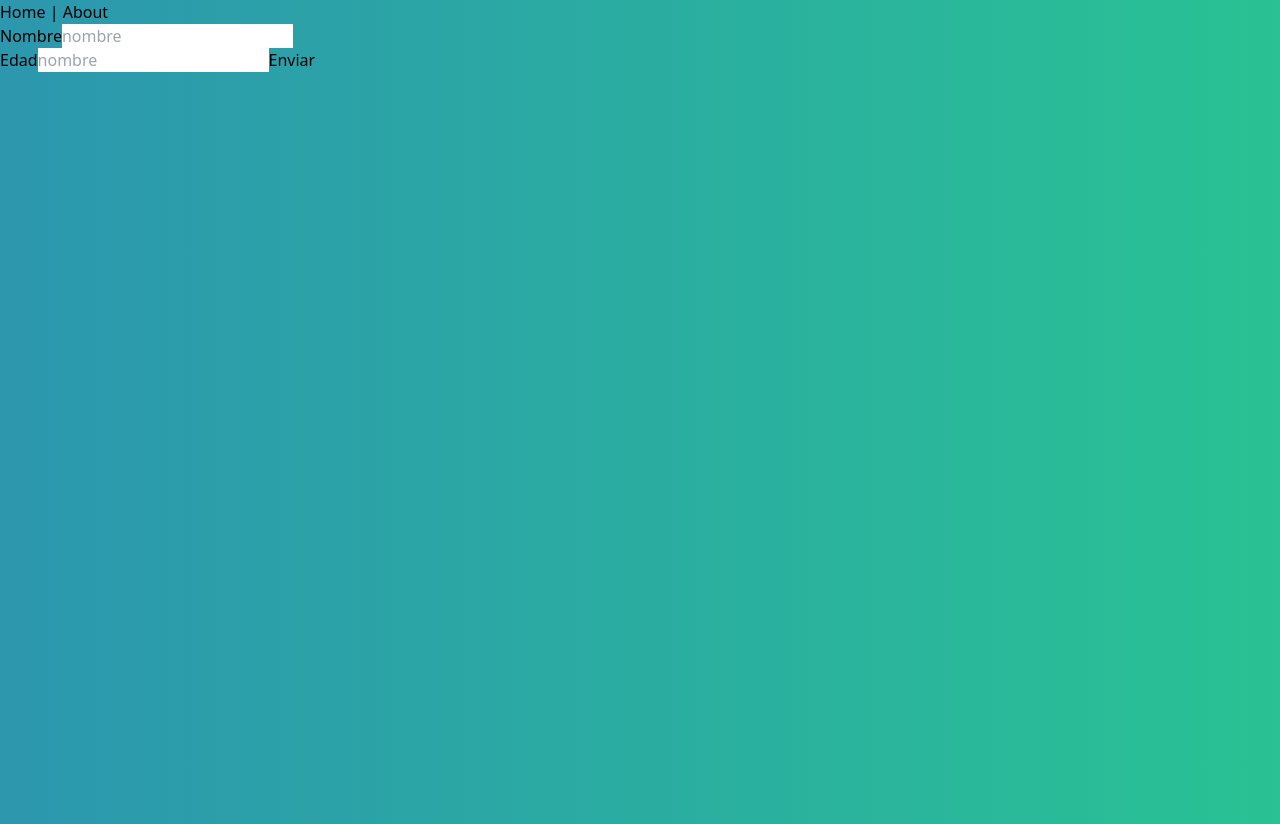
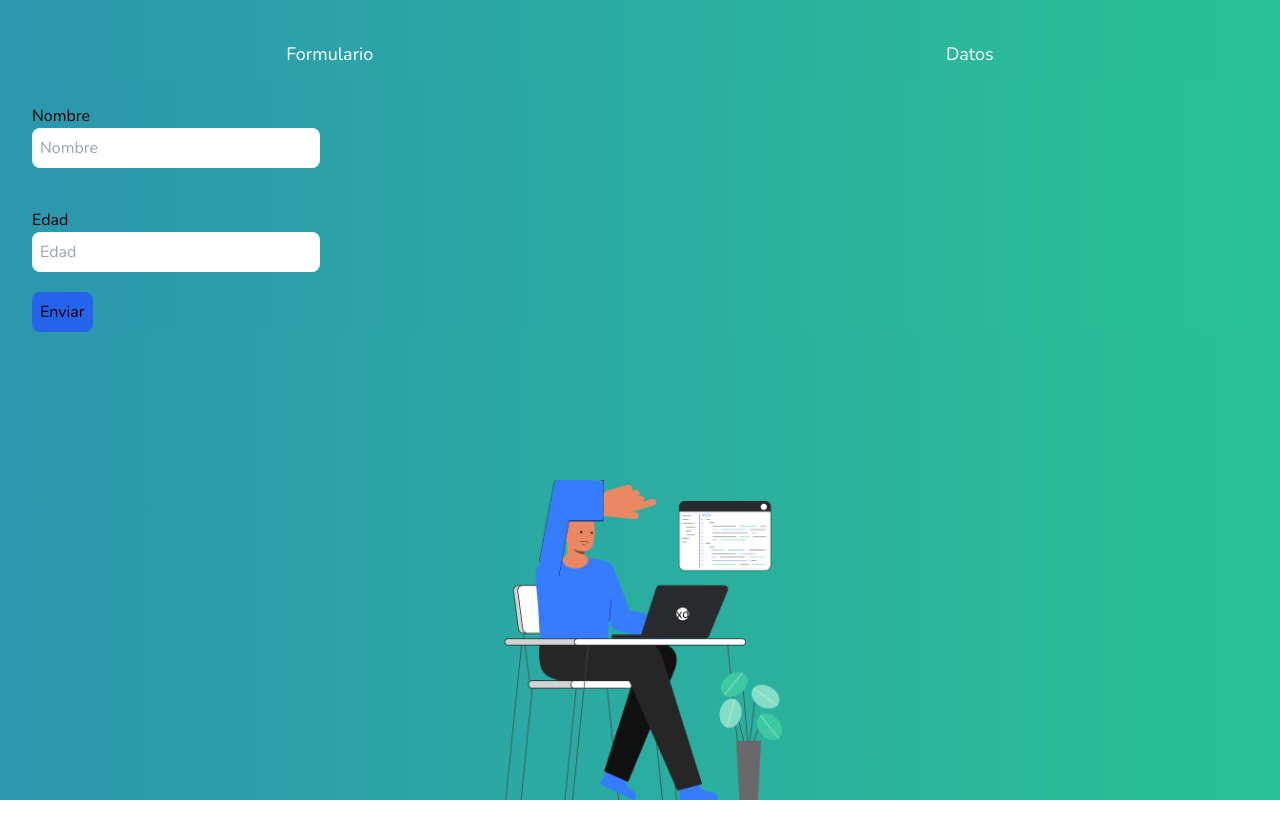
Before and after one commit to AdrianARC1/formuVuex, a Vue app: page / in a window 1280 px wide. After the commit the page ends 800 px from the top, so only its background shows below. Built offline with nearby package versions, Linux system fonts and the light colour scheme.

Commit message:
Añadido el estilo, imágenes y demás

```diff
--- a/public/index.html
+++ b/public/index.html
@@ -5,6 +5,9 @@
     <meta http-equiv="X-UA-Compatible" content="IE=edge">
     <meta name="viewport" content="width=device-width,initial-scale=1.0">
     <link rel="icon" href="<%= BASE_URL %>favicon.ico">
+    <link rel="preconnect" href="https://fonts.googleapis.com">
+    <link rel="preconnect" href="https://fonts.gstatic.com" crossorigin>
+    <link href="https://fonts.googleapis.com/css2?family=Nunito&display=swap" rel="stylesheet">
     <title><%= htmlWebpackPlugin.options.title %></title>
   </head>
   <body>
--- a/src/App.vue
+++ b/src/App.vue
@@ -1,14 +1,20 @@
 <template>
-  <section>
-    <div class=""></div>
-    <router-link to="/">Home</router-link> |
-    <router-link to="/about">About</router-link>
-  </section>
+    <div class="flex justify-around text-white h-[10vh]">
+      <router-link to="/" class="mt-10 text-lg">Formulario</router-link>
+      <router-link to="/datos" class="mt-10 text-lg">Datos</router-link>
+    </div>
+
   <router-view/>
 </template>
 
 <style lang="sass">
-section
+*
+    padding: 0
+    margin: 0
+    box-sizing: border-box
+    font-family: 'Nunito', sans-serif
+
+div
   background: rgb(44,151,174)
   background: linear-gradient(90deg, rgba(44,151,174,1) 0%, rgba(41,194,148,1) 100%)
 
--- a/src/assets/custom/custom.css
+++ b/src/assets/custom/custom.css
@@ -513,16 +513,145 @@ video {
   --tw-backdrop-sepia:  ;
 }
 
-.h-screen {
-  height: 100vh;
+.absolute {
+  position: absolute;
 }
 
-.bg-purple-600 {
-  --tw-bg-opacity: 1;
-  background-color: rgb(147 51 234 / var(--tw-bg-opacity));
+.bottom-0 {
+  bottom: 0px;
 }
 
-.bg-green-800 {
+.mx-28 {
+  margin-left: 7rem;
+  margin-right: 7rem;
+}
+
+.mx-8 {
+  margin-left: 2rem;
+  margin-right: 2rem;
+}
+
+.mt-10 {
+  margin-top: 2.5rem;
+}
+
+.mt-5 {
+  margin-top: 1.25rem;
+}
+
+.mt-8 {
+  margin-top: 2rem;
+}
+
+.flex {
+  display: flex;
+}
+
+.table {
+  display: table;
+}
+
+.hidden {
+  display: none;
+}
+
+.h-\[10vh\] {
+  height: 10vh;
+}
+
+.h-\[90vh\] {
+  height: 90vh;
+}
+
+.h-60 {
+  height: 15rem;
+}
+
+.h-8 {
+  height: 2rem;
+}
+
+.h-80 {
+  height: 20rem;
+}
+
+.w-28 {
+  width: 7rem;
+}
+
+.w-72 {
+  width: 18rem;
+}
+
+.w-56 {
+  width: 14rem;
+}
+
+.flex-col {
+  flex-direction: column;
+}
+
+.items-center {
+  align-items: center;
+}
+
+.justify-center {
+  justify-content: center;
+}
+
+.justify-around {
+  justify-content: space-around;
+}
+
+.justify-evenly {
+  justify-content: space-evenly;
+}
+
+.rounded-lg {
+  border-radius: 0.5rem;
+}
+
+.border-none {
+  border-style: none;
+}
+
+.border-white {
+  --tw-border-opacity: 1;
+  border-color: rgb(255 255 255 / var(--tw-border-opacity));
+}
+
+.bg-blue-600 {
   --tw-bg-opacity: 1;
-  background-color: rgb(22 101 52 / var(--tw-bg-opacity));
+  background-color: rgb(37 99 235 / var(--tw-bg-opacity));
 }
+
+.p-2 {
+  padding: 0.5rem;
+}
+
+.pt-8 {
+  padding-top: 2rem;
+}
+
+.pt-4 {
+  padding-top: 1rem;
+}
+
+.pt-6 {
+  padding-top: 1.5rem;
+}
+
+.text-xl {
+  font-size: 1.25rem;
+  line-height: 1.75rem;
+}
+
+.text-lg {
+  font-size: 1.125rem;
+  line-height: 1.75rem;
+}
+
+.text-white {
+  --tw-text-opacity: 1;
+  color: rgb(255 255 255 / var(--tw-text-opacity));
+}
--- a/src/router/index.js
+++ b/src/router/index.js
@@ -1,5 +1,7 @@
 import { createRouter, createWebHistory } from 'vue-router'
 import formu from '../views/VistaFormu.vue'
+import datos from '../views/vistaDatos.vue'
+
 
 const routes = [
   {
@@ -8,12 +10,10 @@ const routes = [
     component: formu
   },
   {
-    path: '/about',
-    name: 'about',
-    // route level code-splitting
-    // this generates a separate chunk (about.[hash].js) for this route
-    // which is lazy-loaded when the route is visited.
-    component: () => import(/* webpackChunkName: "about" */ '../views/AboutView.vue')
+    path: '/datos',
+    name: 'datos',
+    component: datos
+
   }
 ]
 
--- a/src/views/AboutView.vue
+++ /dev/null
@@ -1,5 +0,0 @@
-<template>
-  <div class="about">
-    <h1>This is an about page</h1>
-  </div>
-</template>
--- a/src/views/VistaFormu.vue
+++ b/src/views/VistaFormu.vue
@@ -1,12 +1,20 @@
 <template>
-  <section id="seccion">
-    <label for="">Nombre</label>
-    <input type="text" placeholder="nombre" v-model="$store.state.nombre">
-    <h1 class=""></h1>
-    <label for="">Edad</label>
-    <input type="text" placeholder="nombre" v-model="$store.state.edad">
-    <button @click="addPerson">Enviar</button>
-    </section>
+  <section id="seccion" class="h-[90vh] flex-col justify-center">
+    <div class="flex-col mx-8 pt-6" id="div-prin">
+        <div class="" id="input1">
+            <label for="">Nombre</label>
+            <input class="p-2 rounded-lg w-72 border-white" type="text" placeholder="Nombre" v-model="$store.state.nombre">
+        </div>
+        <div id="input1" class="mt-10">
+            <label for="">Edad</label>
+            <input class="p-2 rounded-lg w-72 border-white" type="text" placeholder="Edad" v-model="$store.state.edad">
+        </div>
+    <button @click="addPerson" class="mt-5 bg-blue-600 p-2 rounded-lg">Enviar</button>
+    </div>
+    <div class="flex justify-center items-center">
+        <img class="absolute bottom-0 h-80" src="../assets/images/Group.png" alt="">
+    </div>
+</section>
 </template>
 
 <script>
@@ -21,13 +29,13 @@ export default {
 </script>
 
 <style lang="sass">
-*
-    padding: 0
-    margin: 0
-    box-sizing: border-box
+
 
 #seccion
-    height: 100vh
     background: rgb(44,151,174)
     background: linear-gradient(90deg, rgba(44,151,174,1) 0%, rgba(41,194,148,1) 100%)
+    #input1
+        display: flex
+        flex-direction: column
+
 </style>
--- a/src/views/vistaDatos.vue
+++ b/src/views/vistaDatos.vue
@@ -0,0 +1,28 @@
+<template>
+  <section id="seccion" class="h-[90vh] flex-col justify-center">
+    <div class="flex-col mx-8 pt-6" id="div-prin">
+        <table>
+<thead>
+  <tr>
+    <th>Nombre</th>
+    <th>Edad</th>
+  </tr>
+</thead>
+
+</table>
+    </div>
+    <div class="flex justify-center items-center">
+        <img class="absolute bottom-0 h-80" src="../assets/images/Bear_market.png" alt="">
+    </div>
+</section>
+</template>
+
+<script>
+export default {
+
+}
+</script>
+
+<style>
+
+</style>
```
Also changed, not shown: src/views/HomeView.vue (deleted, +0 -18 lines), src/assets/images/Bear_market.png (added), src/assets/images/Group.png (added).
